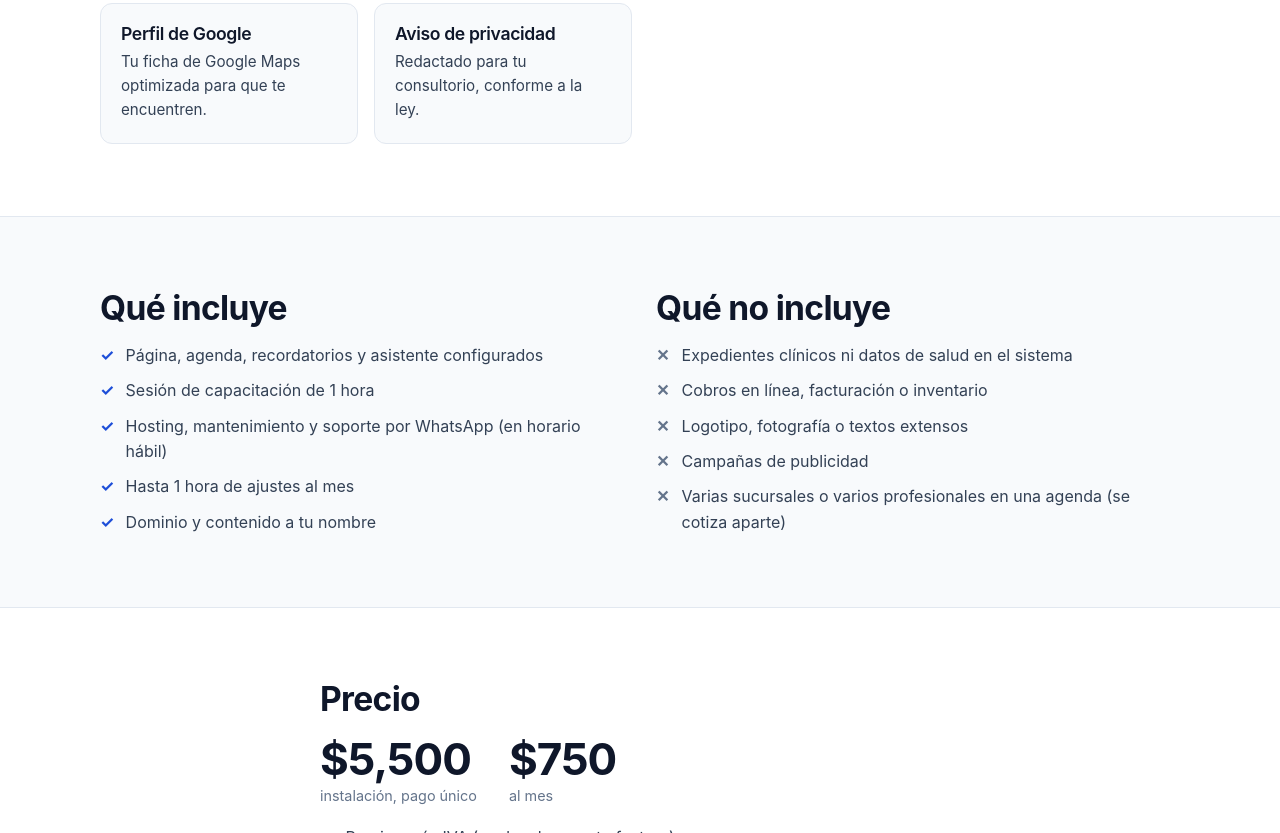
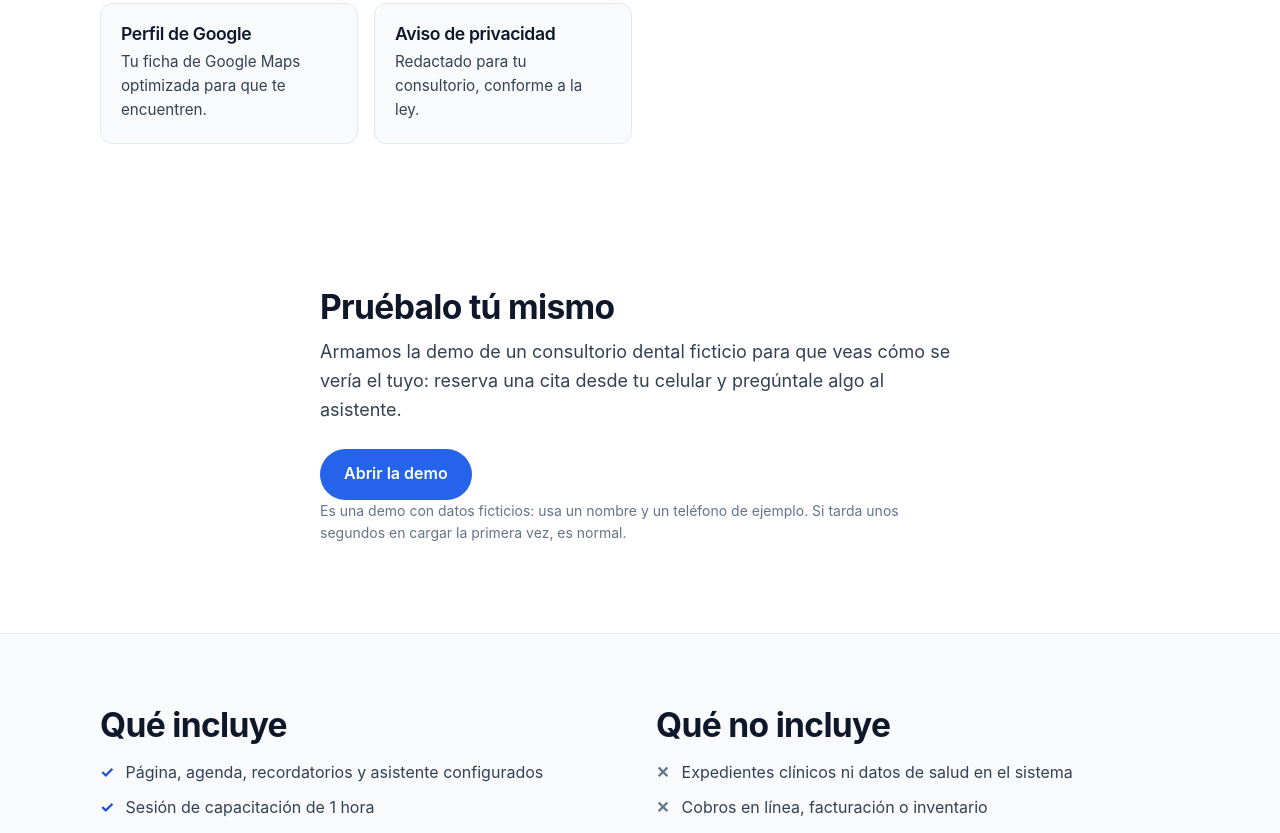
Before and after one commit to buestro/buestro.com, an Astro site: page /consultorios in a window 1280 px wide. Shown: the part 1211-2044 px from the top of the page. Built offline with nearby package versions, Linux system fonts and the light colour scheme; Astro itself is replaced by a stand-in of ours; a web font is replaced by a local one.

Commit message:
feat: link the live Citas demo from the consultorios page
- add DEMO_CITAS_URL to config
- add a 'Ver demo en vivo' button in the hero and a 'Pruébalo tú mismo' section
- open the demo in a new tab with rel=noopener and note that its data is fictional

```diff
--- a/src/config.ts
+++ b/src/config.ts
@@ -13,6 +13,9 @@ export const ADDRESS = "Gardenia 14, San Sebastián, Tlajomulco de Zúñiga, Jal
 export const INSTALL_PRICE = "$5,500";
 export const MONTHLY_PRICE = "$750";
 
+// Public demo of the "Citas" package (fictional dental office), repo buestro/demo-citas.
+export const DEMO_CITAS_URL = "https://demo-citas-three.vercel.app";
+
 export function contactLink(message: string): string {
   const text = encodeURIComponent(message);
   return WHATSAPP
--- a/src/pages/consultorios.astro
+++ b/src/pages/consultorios.astro
@@ -3,7 +3,7 @@ import BaseLayout from "../layouts/BaseLayout.astro";
 import Header from "../components/Header.astro";
 import Footer from "../components/Footer.astro";
 import DiagnosticForm from "../components/DiagnosticForm.astro";
-import { INSTALL_PRICE, MONTHLY_PRICE } from "../config";
+import { DEMO_CITAS_URL, INSTALL_PRICE, MONTHLY_PRICE } from "../config";
 import "../styles/local-business.css";
 ---
 <BaseLayout
@@ -20,6 +20,7 @@ import "../styles/local-business.css";
         <p class="lead">Una página, una agenda en línea y recordatorios automáticos para tu consultorio, instalados y funcionando en 7 a 10 días hábiles. Precio fijo.</p>
         <div class="actions">
           <a class="btn" href="#diagnostic">Pedir diagnóstico gratis</a>
+          <a class="btn btn-soft" href={DEMO_CITAS_URL} target="_blank" rel="noopener">Ver demo en vivo</a>
           <a class="btn btn-soft" href="#price">Ver precio</a>
         </div>
       </div>
@@ -47,6 +48,17 @@ import "../styles/local-business.css";
           <div class="card"><h3>Perfil de Google</h3><p>Tu ficha de Google Maps optimizada para que te encuentren.</p></div>
           <div class="card"><h3>Aviso de privacidad</h3><p>Redactado para tu consultorio, conforme a la ley.</p></div>
         </div>
+      </div>
+    </section>
+
+    <section class="section" id="demo">
+      <div class="container narrow">
+        <h2>Pruébalo tú mismo</h2>
+        <p class="lead">Armamos la demo de un consultorio dental ficticio para que veas cómo se vería el tuyo: reserva una cita desde tu celular y pregúntale algo al asistente.</p>
+        <div class="actions">
+          <a class="btn" href={DEMO_CITAS_URL} target="_blank" rel="noopener">Abrir la demo</a>
+        </div>
+        <p class="small">Es una demo con datos ficticios: usa un nombre y un teléfono de ejemplo. Si tarda unos segundos en cargar la primera vez, es normal.</p>
       </div>
     </section>
 
```
